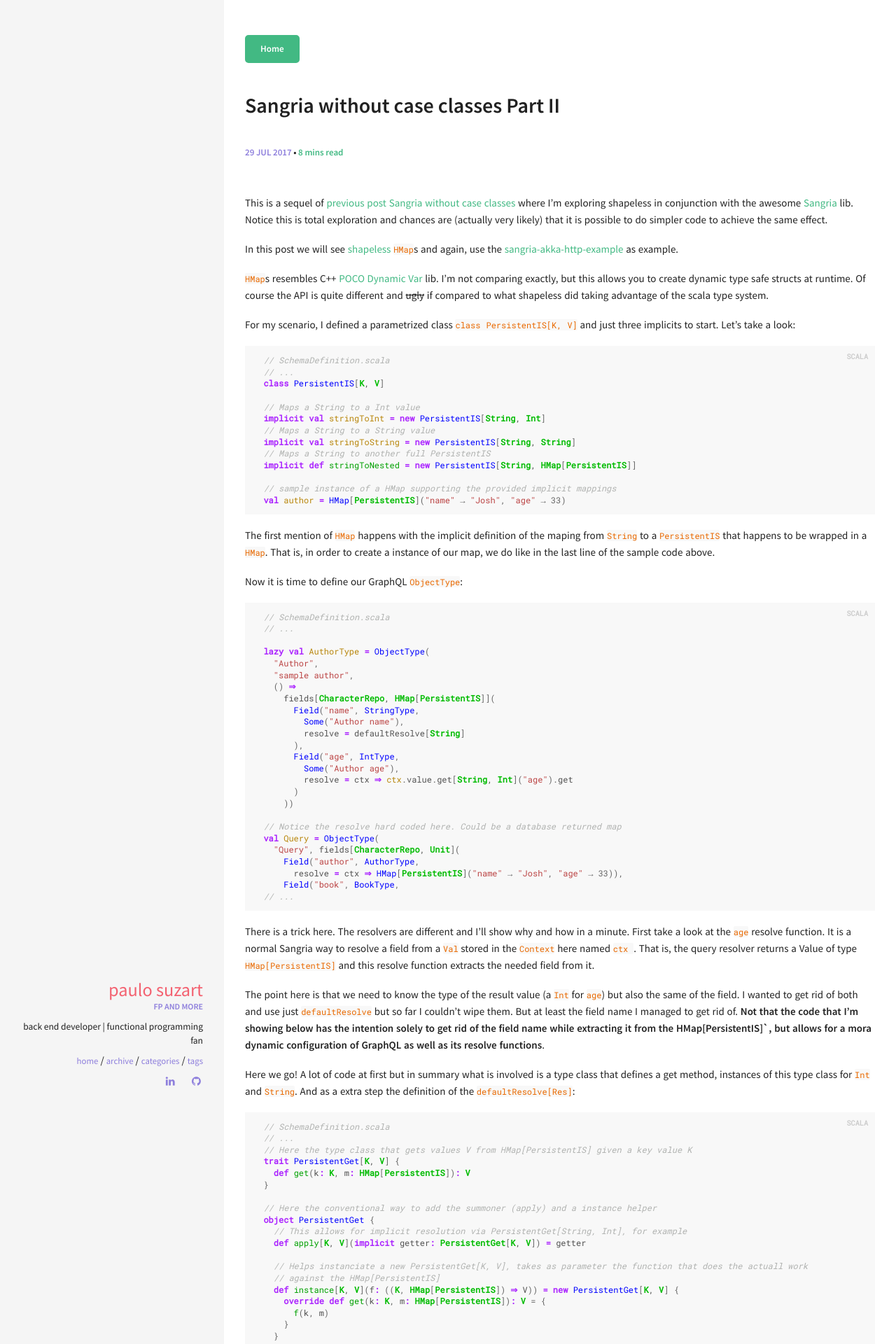
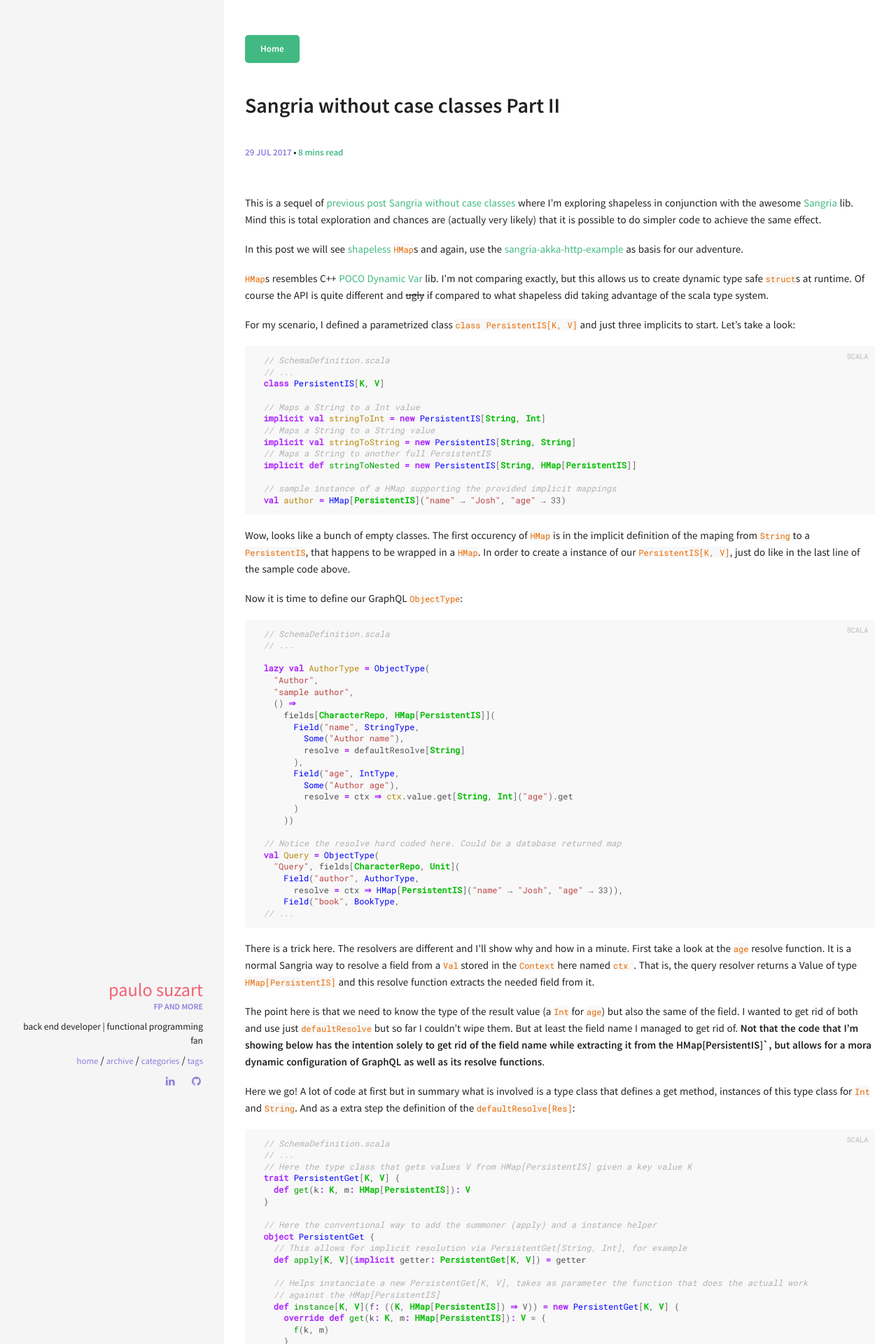
Before and after one commit to paulosuzart/paulosuzart.github.io, a Jekyll site: the page built from _posts/2017-07-29-sangria-without-case-classes-pt2.md, in a window 1280 px wide. Shown: the top 1920 px of the page at 70% size. Built offline with Jekyll 4.4.1, drawn with Linux system fonts in a browser that asks for light colours; comment, search, counter and statistics services are not loaded.

Commit message:
Fixed typos

```diff
--- a/_posts/2017-07-29-sangria-without-case-classes-pt2.md
+++ b/_posts/2017-07-29-sangria-without-case-classes-pt2.md
@@ -6,12 +6,12 @@
 categories: [graphql, scala]
 ---
 
-This is a sequel of [previous post Sangria without case classes](http://paulosuzart.github.io/blog/2017/07/28/sangria-without-case-classes/) where I'm exploring shapeless in conjunction with the awesome [Sangria](http://sangria-graphql.org) lib. Notice this is total exploration and chances are (actually very likely) that it is possible to do simpler code to achieve the same effect.
+This is a sequel of [previous post Sangria without case classes](http://paulosuzart.github.io/blog/2017/07/28/sangria-without-case-classes/) where I'm exploring shapeless in conjunction with the awesome [Sangria](http://sangria-graphql.org) lib. Mind this is total exploration and chances are (actually very likely) that it is possible to do simpler code to achieve the same effect.
 
-In this post we will see [shapeless](https://github.com/milessabin/shapeless) `HMap`s and again, use the [sangria-akka-http-example](https://github.com/sangria-graphql/sangria-akka-http-example/) as example.
+In this post we will see [shapeless](https://github.com/milessabin/shapeless) `HMap`s and again, use the [sangria-akka-http-example](https://github.com/sangria-graphql/sangria-akka-http-example/) as basis for our adventure.
 <!--more-->
 
-`HMap`s resembles C++ [POCO Dynamic Var](https://pocoproject.org/docs/Poco.Dynamic.Struct.html) lib. I'm not comparing exactly, but this allows you to create dynamic type safe structs at runtime. Of course the API is quite different and ~~ugly~~ if compared to what shapeless did taking advantage of the scala type system.
+`HMap`s resembles C++ [POCO Dynamic Var](https://pocoproject.org/docs/Poco.Dynamic.Struct.html) lib. I'm not comparing exactly, but this allows us to create dynamic type safe `struct`s at runtime. Of course the API is quite different and ~~ugly~~ if compared to what shapeless did taking advantage of the scala type system.
 
 For my scenario, I defined a parametrized class `class PersistentIS[K, V]` and just three implicits to start. Let's take a look:
 
@@ -32,7 +32,7 @@
 
 {% endhighlight %}
 
-The first mention of `HMap` happens with the implicit definition of the maping from `String` to a `PersistentIS` that happens to be wrapped in a `HMap`. That is, in order to create a instance of our map, we do like in the last line of the sample code above.
+Wow, looks like a bunch of empty classes. The first occurency of `HMap` is in the implicit definition of the maping from `String` to a `PersistentIS`, that happens to be wrapped in a `HMap`. In order to create a instance of our `PersistentIS[K, V]`, just do like in the last line of the sample code above.
 
 Now it is time to define our GraphQL `ObjectType`:
 
```
